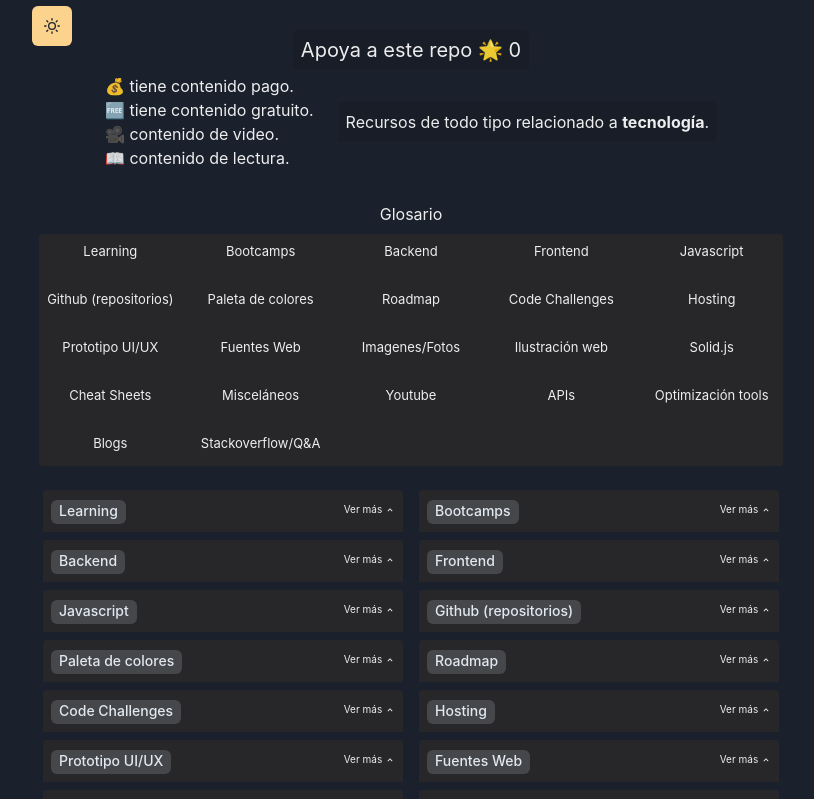
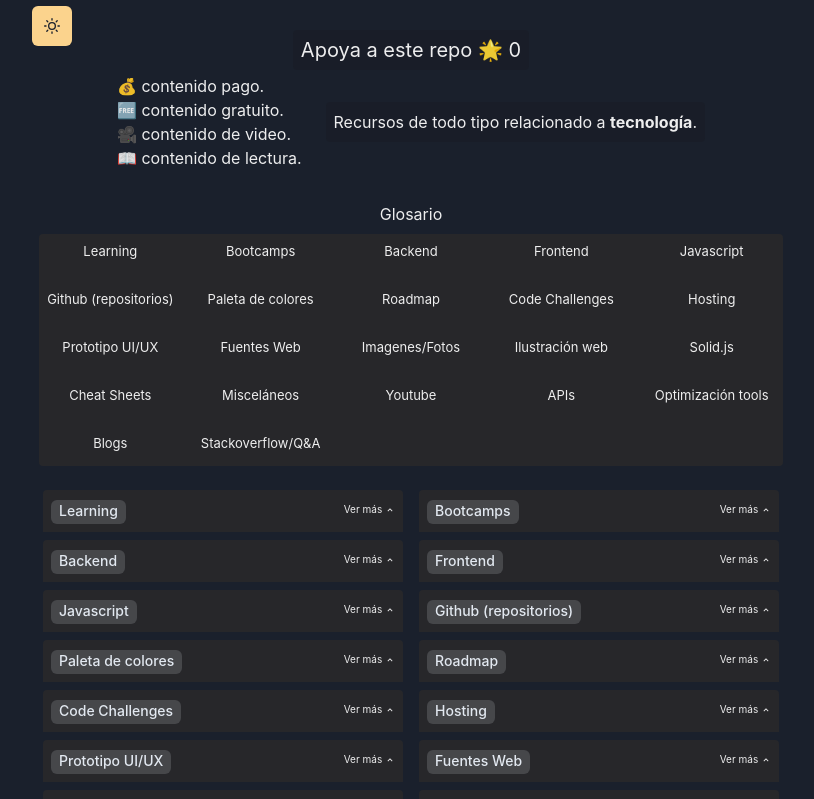
Before and after one commit to rodriabregu/resources-page, a React (Vite) app: page / in a window 1280 px wide. Shown: the top 799 px of the page, without its empty margins (229-1043 px from the left). Built offline with nearby package versions, Linux system fonts and the light colour scheme; no server answers.

Commit message:
feat/gramatical

```diff
--- a/src/components/AlertIntro.tsx
+++ b/src/components/AlertIntro.tsx
@@ -5,8 +5,8 @@ const AlertIntro = () => {
     <Flex as={'header'} m={'auto'} justify={'center'} flexDir={{ base: 'column', md: 'row' }}>
       <Center m={'6'}>
         <Box alignItems={'center'}>
-          <Text as={'h3'}>💰 tiene contenido pago.</Text>
-          <Text as={'h3'}>🆓 tiene contenido gratuito.</Text>
+          <Text as={'h3'}>💰 contenido pago.</Text>
+          <Text as={'h3'}>🆓 contenido gratuito.</Text>
           <Text as={'h3'}>🎥 contenido de video.</Text>
           <Text as={'h3'}>📖 contenido de lectura.</Text>
         </Box>
```
